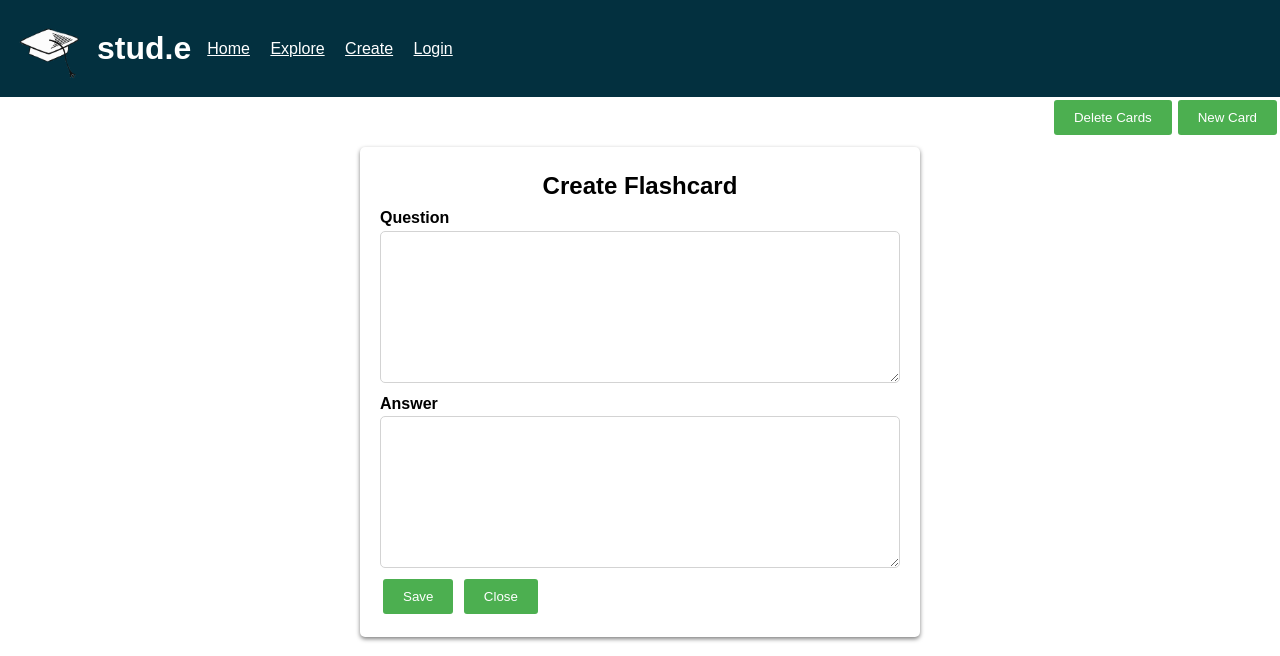
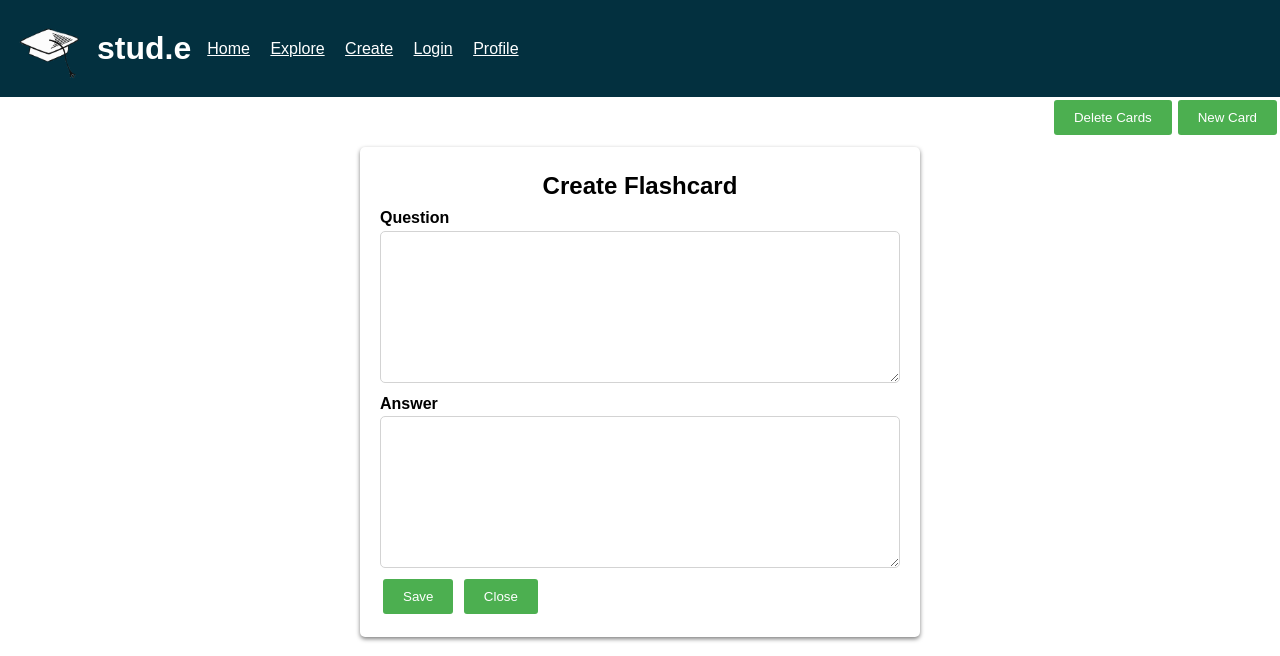
Before and after one commit to JoelRaju403/agileproject, a Flask app: page /create in a window 1280 px wide. Shown: the top 656 px of the page. Run offline with Flask 3, Linux system fonts and the light colour scheme; the visitor is signed in with stand-in values (Sample User, id 1); data comes from the database, SQL or seed files in the repository.

Commit message:
"fixed create.html bugs"

```diff
--- a/app/templates/Create.html
+++ b/app/templates/Create.html
@@ -96,6 +96,9 @@
       <li><a href="#">Explore</a></li>
       <li><a href='{{ url_for('create') }}'>Create</a></li>
       <li><a href="" id="login-btn">Login</a></li>
+        {% if current_user.is_authenticated %}
+        <li><a href='{{ url_for('user', username=current_user.username) }}'> Profile</a></li>
+        {% endif %}
     </ul>
   </nav>
 </header>
```
